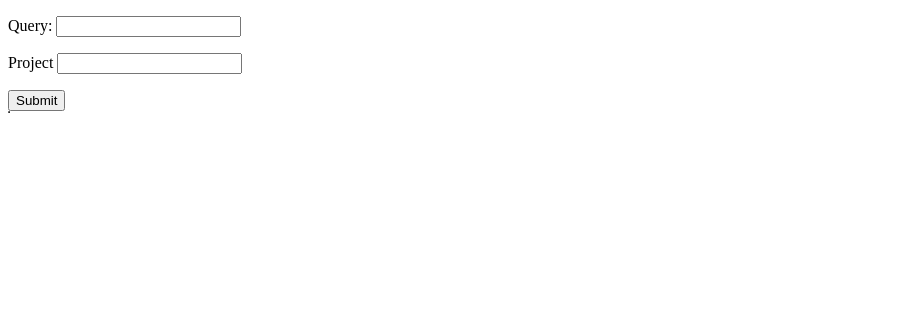
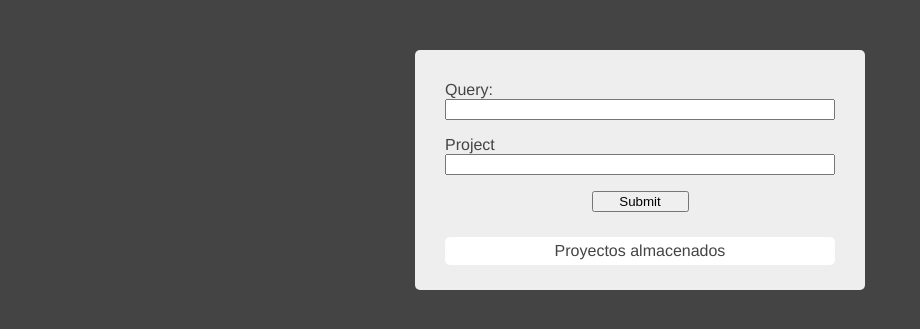
Before and after one commit to jecr/icr-caja, a PHP site: page / in a window 1280 px wide. Shown: the top 329 px of the page, without its empty margins (0-920 px from the left). Run offline with PHP 8.4, Linux system fonts and the light colour scheme; some libraries are stand-ins or nearby versions.

Commit message:
Style added to backend

```diff
--- a/backend/index.php
+++ b/backend/index.php
@@ -3,9 +3,10 @@
 <head>
 	<title>Administrador de proyectos</title>
 	<script src="https://code.jquery.com/jquery-3.1.1.min.js"></script>
+	<link rel="stylesheet" type="text/css" href="util/style.css">
 </head>
 <body>
-
+<div class="main-div">
 <form action="" method="get">
 	<p>
 		<label for="query">Query:</label>
@@ -44,11 +45,18 @@ function loaDoc() {
 	});
 }
 </script>
+
 <?php
 }
+?>
 
+<span class="proyect">
+	Proyectos almacenados
+</span>
+
+<?php
 $files = scandir('.');
-echo '<table border="1px">';
+echo '<table>';
 	foreach ($files as $value) {
 		if (strpos($value, '.') > 0){
 			$cosa = explode('.', $value);
@@ -70,8 +78,8 @@ echo '<table border="1px">';
 		}
 	}
 echo "</table>";
-
 ?>
 
+</div>
 </body>
 </html>
--- /dev/null
+++ b/backend/util/style.css
@@ -0,0 +1,68 @@
+body {
+	margin: 0;
+	padding: 0;
+	background: #444;
+	font-family: 'Helvetica', sans-serif;
+	color: #444;
+}
+
+.main-div {
+	width: 450px;
+	margin: 0 auto;
+	background: #eee;
+	box-sizing: border-box;
+	padding: 15px 30px;
+	margin-top: 50px;
+	border-radius: 5px;
+}
+
+	label {
+		display: block;
+	}
+
+	input:not([type="submit"]) {
+    	box-sizing: border-box;
+    	width: 100%;
+    }
+
+    input[type="submit"] {
+    	margin: 0 auto;
+    	display: block;
+    	width: 97px;
+    	box-sizing: border-box;
+    	text-align: center;
+    	background:
+    }
+
+    .proyect {
+    	margin: 25px 0 10px 0;
+    	display: block;
+    	text-align: center;
+    	background: white;
+    	border-radius: 5px;
+    	box-sizing: border-box;
+    	padding: 5px 4px;
+    }
+
+    table {
+    	width: 100%;
+
+    }
+
+    tr:nth-child(odd) {
+       background-color: #7844ad;
+       color: white;
+    }
+
+    td {
+    	box-sizing: border-box;
+    	padding: 5px 7px;
+    	border-radius: 5px;
+    }
+
+    a {
+    	color: inherit;
+    	width: 100%;
+    	display: block;
+    	text-align: center;
+    }
```
